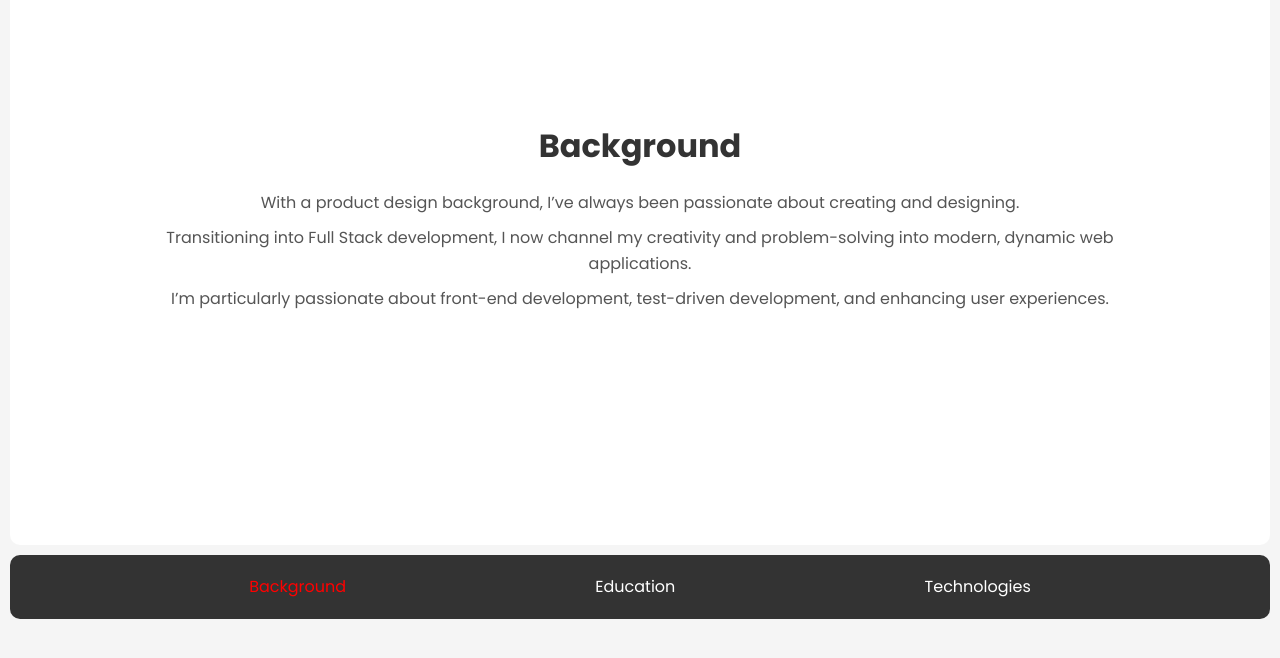
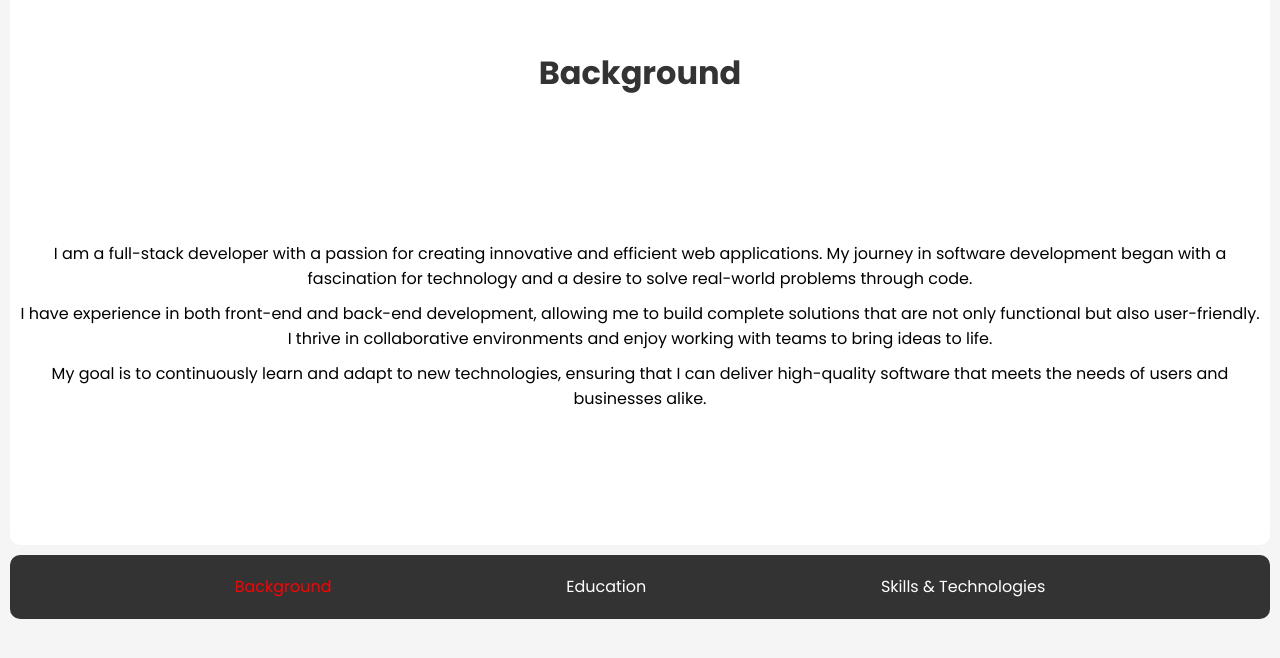
Before and after one commit to TarokoDev/ANSM-Portfolio, a React (Vite) app in the folder frontend/: page / in a window 1280 px wide. Shown: the part 971-1629 px from the top of the page. Built offline with nearby package versions, Linux system fonts and the light colour scheme.

Commit message:
Extract About-Me data into a separate file

```diff
--- a/frontend/src/pages/about/About.jsx
+++ b/frontend/src/pages/about/About.jsx
@@ -1,97 +1,58 @@
 import styles from "./About.module.css";
 import { useState } from "react";
 import Button from "../../components/buttons/Button.jsx";
-// import { IoPersonCircleOutline, IoIosSchool, IoMdCodeWorking } from "react-icons/io";
-
-const aboutMe = [
-    {
-        // icon: <IoPersonCircleOutline size={24} />,
-        title: "Background",
-        descriptions:
-            [
-                "With a product design background, I’ve always been passionate about creating and designing.",
-                "Transitioning into Full Stack development, I now channel my creativity and problem-solving into modern, dynamic web applications.",
-                "I’m particularly passionate about front-end development, test-driven development, and enhancing user experiences."
-            ]
-    },
-    {
-        // icon: <IoIosSchool size={24} />,
-        title: "Education",
-        descriptions: [
-            "I earned a Bachelor's in Computer Science from the University of Wollongong, majoring in Digital Systems and Security. It was an exhilarating journey filled with late-night coding sessions and breakthrough moments!",
-            "Before that, I honed my skills in Product Design and Innovation at Ngee Ann Polytechnic, where I learned to merge creativity with functionality."
-        ]
-    },
-    {
-        // icon: <IoMdCodeWorking size={24} />,
-        title: "Technologies",
-        descriptions: [
-            <strong>Frontend</strong>,
-            "React JS, HTML, CSS, JavaScript, React-Native, Tailwind CSS, BootStrap, Vite, Expo",
-            "",
-            <strong>Backend</strong>,
-            "Node.js, Express, MongoDB, MySQL, Axios, JWT, RESTful APIs",
-            "",
-            <strong>Languages</strong>,
-            "Python, Javascript, Java, C++",
-            "",
-            <strong>Testing</strong>,
-            "Cypress",
-            "",
-            <strong>CI/CD</strong>,
-            "Netlify, Render, Github",
-            <strong>Version Control</strong>,
-            "Git, Github",
-            "",
-            <strong>Design Tools & Prototyping</strong>,
-            "Figma, Adobe XD, Adobe Illustrator, Canva, Spline",
-            "",
-            <strong>Additional Tools</strong>,
-            "OpenAI ChatGPT, XCode Simulator, Postman, npm, Docker"
-        ]
-    }
-];
-
-
+import { aboutData } from "./AboutData.js";
 
 export default function About() {
     const [activeButton, setActiveButton] = useState(0);
-    const [title, setTitle] = useState(aboutMe[activeButton].title);
-    const [descriptions, setDescription] = useState(aboutMe[activeButton].descriptions);
+    const [title, setTitle] = useState(aboutData[0].title);
+    const [description, setDescription] = useState(aboutData[0].description);
 
-    function handleClick(index) {
-        setActiveButton(index);
-        setTitle(aboutMe[index].title);
-        setDescription(aboutMe[index].descriptions);
+    function handleClick(idx) {
+        setActiveButton(idx);
+        setTitle(aboutData[idx].title);
+        setDescription(aboutData[idx].description);
     }
 
     return (
         <div className={styles.container}>
             <div className={styles.component}>
-                <div className={styles.content}>
-                    <label className={styles.title}>
-                        {title}
-                    </label>
-                    <label className={styles.description}>
-                        {Array.isArray(descriptions) ? (
-                            descriptions.map((description, i) => <li key={i}>{description}</li>)
+                <h2 className={styles.title}>{title}</h2>
+
+                {Array.isArray(description) ? (
+                    typeof description[0] === "string" ? (
+                        <ul>
+                            {description.map((d, i) => (
+                                <li key={i}>{d}</li>
+                            ))}
+                        </ul>
                     ) : (
-                            <p>{descriptions}</p>
+                        description.map((group, i) => (
+                            <div key={i}>
+                                <h3>{group.title}</h3>
+                                <ul>
+                                    {group.items.map((item) => (
+                                        <li key={item}>{item}</li>
+                                    ))}
+                                </ul>
+                            </div>
+                        ))
+                    )
+                ) : (
+                    <p>{description}</p>
                 )}
-                    </label>
             </div>
-            </div>
+
             <div className={styles.buttons}>
-                    {aboutMe.map((item, index) => (
+                {aboutData.map((item, idx) => (
                     <Button
-                            key={index}
+                        key={idx}
                         mode="text"
-                            onHover="red"
-                            onClick={() => handleClick(index)}
-                            active={activeButton === index}
+                        onClick={() => handleClick(idx)}
+                        active={activeButton === idx}
                     >
                         {item.icon}
-                            <label>{item.title}</label>
+                        <span>{item.title}</span>
                     </Button>
                 ))}
             </div>
--- /dev/null
+++ b/frontend/src/pages/about/AboutData.js
@@ -0,0 +1,70 @@
+export const aboutData = [
+    {
+        title: "Background",
+        description: [
+            "I am a full-stack developer with a passion for creating innovative and efficient web applications. My journey in software development began with a fascination for technology and a desire to solve real-world problems through code.",
+            "I have experience in both front-end and back-end development, allowing me to build complete solutions that are not only functional but also user-friendly. I thrive in collaborative environments and enjoy working with teams to bring ideas to life.",
+            "My goal is to continuously learn and adapt to new technologies, ensuring that I can deliver high-quality software that meets the needs of users and businesses alike."
+        ]
+    },
+    {
+        title: "Education",
+        description: [
+            "I hold a Bachelor's degree in Computer Science from the University of Wollongong, where I majored in Digital Systems and Security. My education provided me with a solid foundation in software development principles and practices.",
+            "Prior to that, I studied Product Design and Innovation at Ngee Ann Polytechnic, where I learned to blend creativity with technical skills, preparing me for a career in full-stack development."
+        ]
+    },
+    {
+        title: "Skills & Technologies",
+        description: [
+            {
+                title: "Frontend",
+                items: [
+                    "React","Typescript", "HTML", "CSS", "JavaScript", "React-Native", "Tailwind CSS", "BootStrap", "Vite", "Expo", "Shadcn UI", "Material UI", "Bootstrap",
+                ]
+            },
+            {
+                title: "Backend",
+                items: [
+                    "Node.js", "Express", "MongoDB", "PostgreSQL", "RESTful APIs", "Postman", "Supabase",
+                ]
+            },
+            {
+                title: "Languages",
+                items: [
+                    "Python", "JavaScript", "Java", "C++"
+                ]
+            },
+            {
+                title: "Testing",
+                items: [
+                    "Cypress", "XCode Simulator"
+                ]
+            },
+            {
+                title: "Cloud Platforms",
+                items: [
+                    "Netlify", "Render", "AWS"
+                ]
+            },
+            {
+                title: "Version Control",
+                items: [
+                    "Git", "GitHub"
+                ]
+            },
+            {
+                title: "Design / Prototyping Tools",
+                items: [
+                    "Figma", "Adobe XD", "Adobe Illustrator", "Canva", "Spline"
+                ]
+            },
+            {
+                title: "Additional Tools / Skills",
+                items: [
+                    "OpenAI ChatGPT", "Anthropic Claude", "Google Gemini", "Prompt Engineering", "Image Generation"
+                ]
+            }
+        ]
+    }
+]
```
Lines whose indentation alone changed are shown as unchanged.
